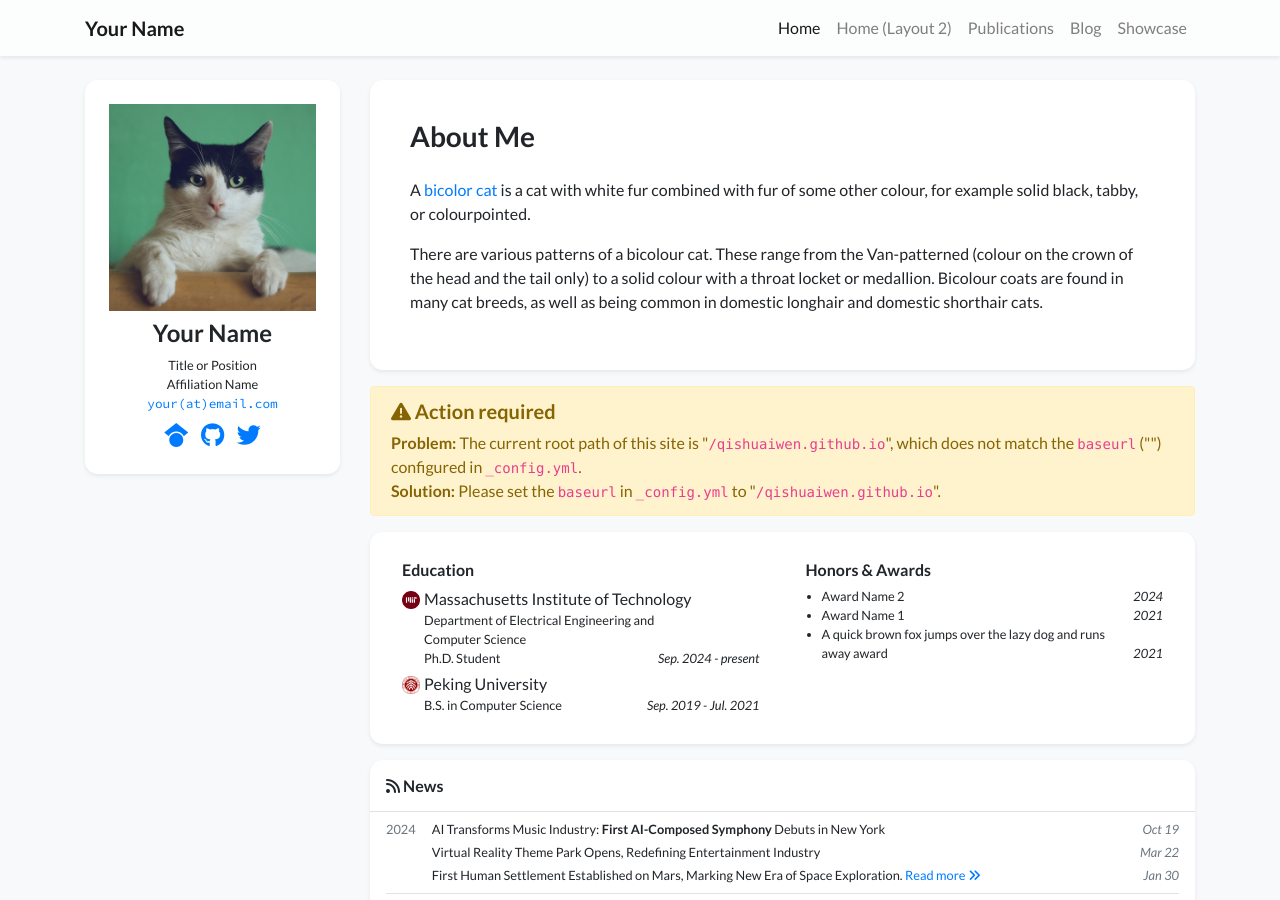
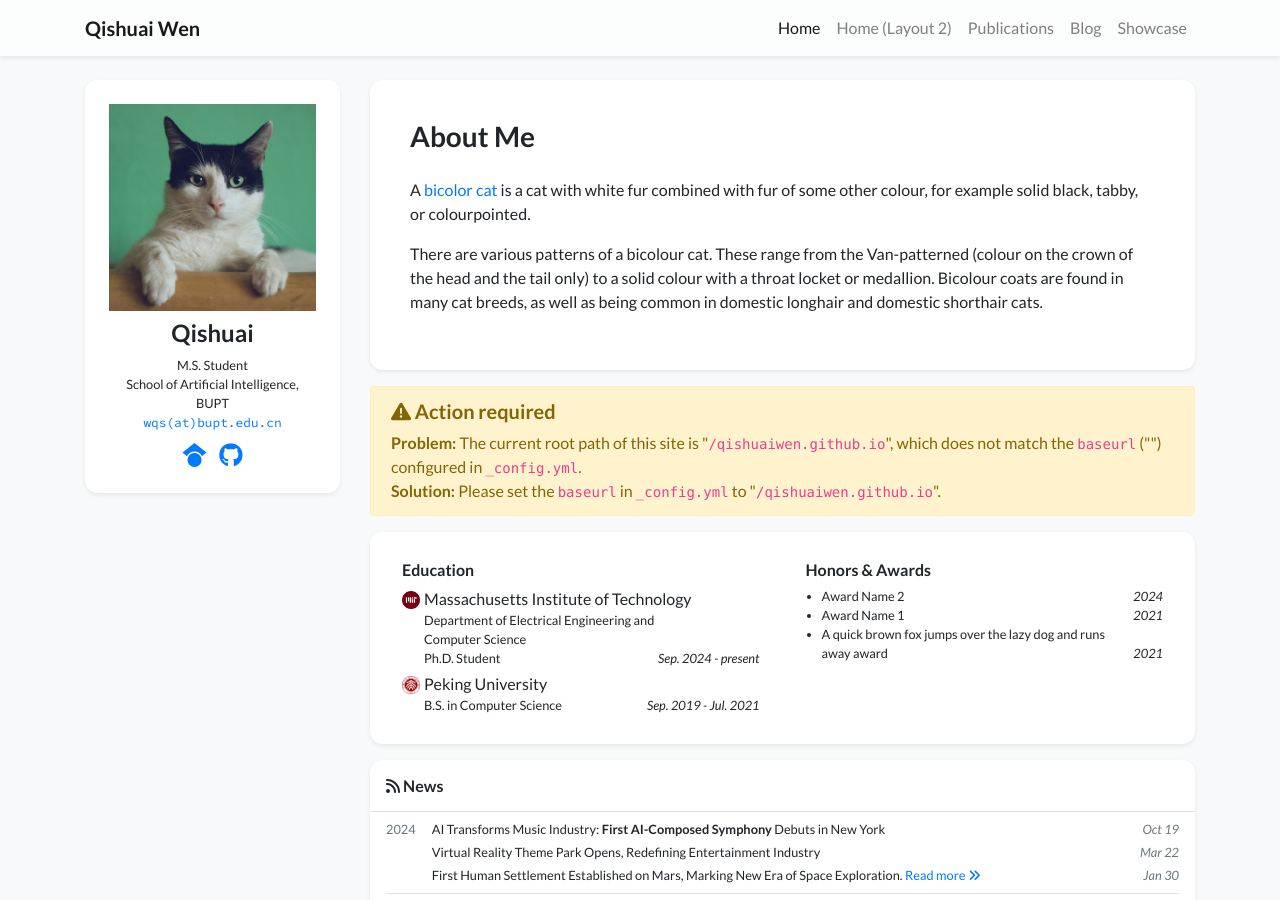
Before and after one commit to QishuaiWen/qishuaiwen.github.io, a Jekyll site: the page built from index.html, in a window 1280 px wide and 900 px high. Built offline with Jekyll 4.4.1, drawn with Linux system fonts in a browser that asks for light colours; nearby versions of some CDN libraries; a style sheet for code colours, icons or effects is not loaded.

Commit message:
Update profile.yml

```diff
--- a/_data/profile.yml
+++ b/_data/profile.yml
@@ -1,18 +1,18 @@
-primary_name: "Your Name"
-secondary_name: ""
-navbar_name: "Your Name"
+primary_name: "Qishuai"
+secondary_name: "Wen"
+navbar_name: "Qishuai Wen"
 
 positions:
-- name: Title or Position
-- name: Affiliation Name
-  logo: /assets/images/badges/MIT_Social_circle.png  # Logo is optional
+- name: M.S. Student
+- name: School of Artificial Intelligence, BUPT
+  logo: /assets/images/badges/bupt.png  # Logo is optional
 
 
-email: "your@email.com"
+email: "wqs@bupt.edu.cn"
 # cv_link: link-to-your-cv-file
-gscholar: xFmQpf4AAAAJ  # This is an example, replace it with your own Google Scholar ID
-github: your_github_id
-twitter: your_twitter_id  # Do not include the '@' symbol
+gscholar: tbbbWEMAAAAJ  # This is an example, replace it with your own Google Scholar ID
+github: QishuaiWen
+# twitter: your_twitter_id  # Do not include the '@' symbol
 # linkedin: your-linked-in-id
 # orcid: 0000-0000-0000-0000
 
```
